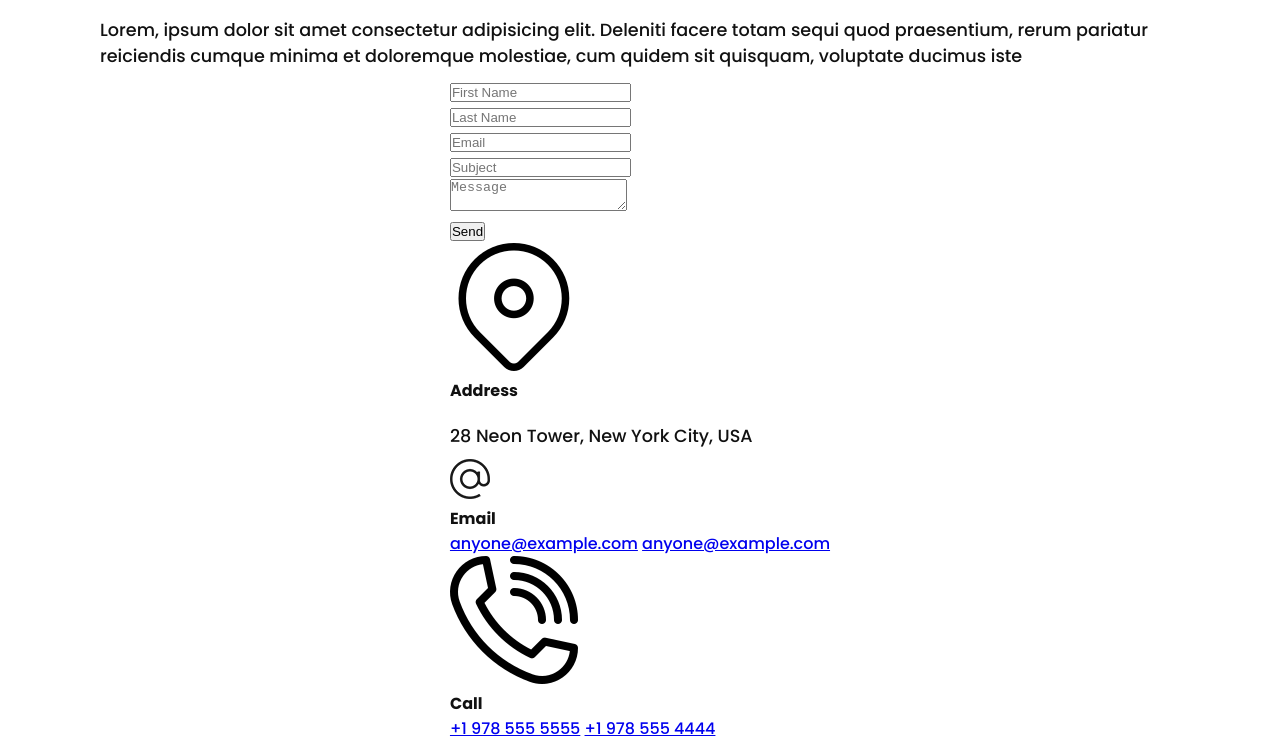
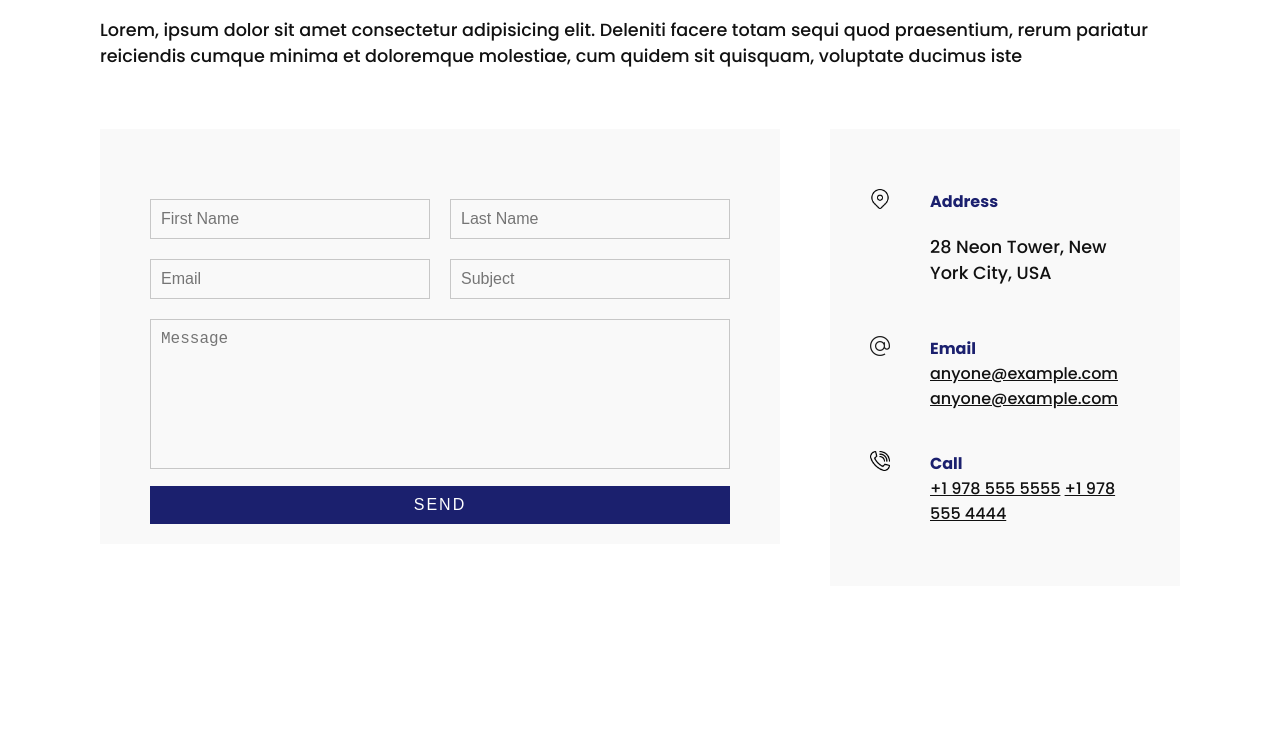
Before and after one commit to ersinisgor/creative-agency-website, a plain HTML site: page contact.html in a window 1280 px wide. Shown: the part 208-949 px from the top of the page. After the commit the page ends 860 px from the top, so only its background shows below. Drawn offline with Linux system fonts and the light colour scheme.

Commit message:
Add contact CSS

```diff
--- a/css/style.css
+++ b/css/style.css
@@ -2,6 +2,7 @@
 
 :root {
     --primary-color: #f60f20;
+    --secondary-color: #1b206e;
 }
 
 /* BASE STYLES */
@@ -183,7 +184,7 @@ section.home {
     font-size: 24px;
     font-weight: 500;
     margin-top: 20px;
-    color: #1b206e;
+    color: var(--secondary-color);
 }
 
 .services .service .icon img {
@@ -236,6 +237,98 @@ section.home {
     padding: 5px 15px;
 }
 
+/* CONTACT */
+.contact {
+    position: relative;
+    width: 100%;
+    margin-top: 50px;
+    display: flex;
+    justify-content: space-between;
+    align-items: flex-start;
+}
+
+.contact-form {
+    position: relative;
+    background: #f9f9f9;
+    width: calc(100% - 400px);
+    padding: 60px 40px 20px;
+}
+
+.contact-form form {
+    width: 100%;
+}
+
+.contact-form .row {
+    width: 100%;
+    display: flex;
+}
+
+.contact-form .input50 {
+    width: 50%;
+    margin: 0 10px;
+}
+
+.contact-form .input100 {
+    width: 100%;
+    margin: 0 10px;
+}
+
+.contact-form .row input,
+.contact-form .row textarea {
+    position: relative;
+    border: 1px solid rgba(0, 0, 0, 0.2);
+    color: #111;
+    background: transparent;
+    width: 100%;
+    padding: 10px;
+    outline: none;
+    font-size: 16px;
+    font-weight: 300;
+    margin: 10px 0;
+    resize: none;
+}
+
+.contact-form .row textarea {
+    height: 150px;
+}
+
+.contact-form .row input[type='submit'] {
+    background-color: var(--secondary-color);
+    color: #fff;
+    margin: 0;
+    text-transform: uppercase;
+    letter-spacing: 2px;
+    font-weight: 300;
+    border: 0;
+    cursor: pointer;
+}
+
+.contact-info {
+    width: 350px;
+    background: #f9f9f9;
+    padding: 60px 40px 20px;
+}
+
+.contact-info .info-box {
+    display: flex;
+    align-items: flex-start;
+    margin-bottom: 40px;
+}
+
+.contact-info .info-box .contact-icon {
+    width: 20px;
+    margin-right: 40px;
+}
+
+.contact-info .info-box .details h4 {
+    color: var(--secondary-color);
+}
+
+.contact-info .info-box .details p,
+.contact-info .info-box .details a {
+    color: #111;
+}
+
 @media (max-width: 1068px) {
     .home-img {
         display: none;
@@ -258,6 +351,31 @@ section.home {
     .services {
         grid-template-columns: repeat(2, 1fr);
     }
+
+    .contact {
+        flex-direction: column;
+    }
+
+    .contact-form {
+        width: 100%;
+        padding: 30px 30px 20px;
+    }
+
+    .contact-form .row {
+        flex-direction: column;
+    }
+
+    .contact-form .input50,
+    .contact-form .input100 {
+        width: 100%;
+        margin: 0;
+    }
+
+    .contact-info {
+        width: 100%;
+        margin-top: 20px;
+        padding: 30px 30px 20px;
+    }
 }
 
 @media (max-width: 768px) {
```
